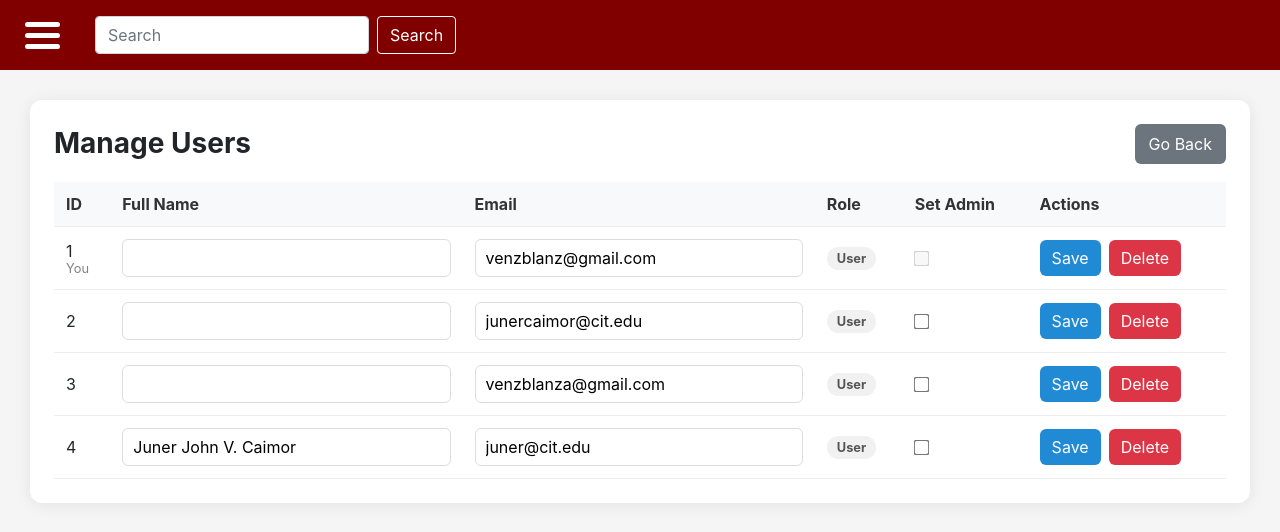
After one commit to venzblanz/wild-find-IMProject, a PHP site: page /manage-users.php in a window 1280 px wide. The commit adds this page. Shown: the top 532 px of the page. Run offline with PHP 8.4, Linux system fonts and the light colour scheme; a user stored in the database is signed in; data comes from the database, SQL or seed files in the repository.

Commit message:
manage users

```diff
--- /dev/null
+++ b/admin-side-menu.php
@@ -0,0 +1,18 @@
+<aside id="sidebar" class="sidebar closed">
+    <div class="profile-section">
+        <div class="profile-icon">
+            <img src="images/solo_white.png" alt="User Icon">
+        </div>
+
+        <p class="profile-name">
+            <?= htmlspecialchars($user['full_name']) ?>
+        </p>
+    </div>
+
+    <a href="admin-dashboard.php">Home</a>
+    <a href="profile.php">Profile</a>
+    <a href="myreports.php">My Reports</a>
+    <a href="settings.php">Settings</a>
+    <a href="map.php">Map</a>
+    <a href="login.php">Logout</a>
+</aside>
--- a/css/global.css
+++ b/css/global.css
@@ -252,3 +252,147 @@ body {
     color: black;
     padding: 8px 14px;
 }
+
+/* MAnage USers */
+.manage-users-page {
+        padding: 30px;
+    }
+
+    .manage-users-card {
+        background: #fff;
+        border-radius: 12px;
+        box-shadow: 0 2px 16px rgba(0,0,0,0.08);
+        padding: 24px;
+        width: 100%;
+    }
+
+    .manage-users-header {
+        display: flex;
+        justify-content: space-between;
+        align-items: center;
+        margin-bottom: 18px;
+    }
+
+    .manage-users-header h3 {
+        margin: 0;
+        font-weight: 700;
+    }
+
+    .table-responsive {
+        overflow-x: auto;
+    }
+
+    .users-table {
+        width: 100%;
+        border-collapse: collapse;
+    }
+
+    .users-table th,
+    .users-table td {
+        padding: 12px;
+        border-bottom: 1px solid #eee;
+        vertical-align: middle;
+        text-align: left;
+    }
+
+    .users-table th {
+        background: #f8f9fa;
+        font-weight: 700;
+        color: #333;
+    }
+
+    .users-table input[type="text"],
+    .users-table input[type="email"] {
+        width: 100%;
+        padding: 8px 10px;
+        border: 1px solid #ddd;
+        border-radius: 6px;
+    }
+
+    .admin-badge {
+        display: inline-block;
+        padding: 4px 10px;
+        border-radius: 20px;
+        background: #e8f3ff;
+        color: #218AD5;
+        font-size: 0.8rem;
+        font-weight: 700;
+    }
+
+    .user-badge {
+        display: inline-block;
+        padding: 4px 10px;
+        border-radius: 20px;
+        background: #f1f1f1;
+        color: #555;
+        font-size: 0.8rem;
+        font-weight: 700;
+    }
+
+    .action-buttons {
+        display: flex;
+        gap: 8px;
+        flex-wrap: wrap;
+    }
+
+    .btn-update {
+        background: #218AD5;
+        color: white;
+        border: none;
+        border-radius: 6px;
+        padding: 8px 12px;
+        cursor: pointer;
+    }
+
+    .btn-delete {
+        background: #dc3545;
+        color: white;
+        border: none;
+        border-radius: 6px;
+        padding: 8px 12px;
+        cursor: pointer;
+    }
+
+    .btn-update:hover {
+        background: #1F7FC4;
+    }
+
+    .btn-delete:hover {
+        background: #bb2d3b;
+    }
+
+    .btn-back {
+        display: inline-block;
+        background: #6c757d;
+        color: white;
+        text-decoration: none;
+        border-radius: 6px;
+        padding: 8px 14px;
+    }
+
+    .btn-back:hover {
+        color: white;
+        text-decoration: none;
+        background: #5c636a;
+    }
+
+    .checkbox-admin {
+        transform: scale(1.2);
+        cursor: pointer;
+    }
+
+    .alert {
+        padding: 12px 14px;
+        border-radius: 8px;
+        margin-bottom: 15px;
+    }
+
+    .alert-success {
+        background: #d1e7dd;
+        color: #0f5132;
+    }
+
+    .alert-danger {
+        background: #f8d7da;
+        color: #842029;
+    }
--- /dev/null
+++ b/manage-users.php
@@ -0,0 +1,244 @@
+    <?php
+session_start();
+require_once 'connect.php';
+
+if (!isset($_SESSION['userID'])) {
+    header("Location: login.php");
+    exit();
+}
+
+if (!isset($_SESSION['is_admin']) || (int)$_SESSION['is_admin'] !== 1) {
+    header("Location: dashboard.php");
+    exit();
+}
+
+$title = "Manage Users";
+$current_user_id = (int)$_SESSION['userID'];
+
+$success_msg = '';
+$error_msg = '';
+
+$stmt = $connection->prepare("SELECT full_name, institutionalEmail FROM users WHERE user_id = ?");
+$stmt->bind_param("i", $current_user_id);
+$stmt->execute();
+$user = $stmt->get_result()->fetch_assoc();
+$stmt->close();
+
+if (!$user) {
+    session_destroy();
+    header("Location: login.php");
+    exit();
+}
+
+if ($_SERVER['REQUEST_METHOD'] === 'POST' && isset($_POST['btnUpdateUser'])) {
+    $user_id = (int)$_POST['user_id'];
+    $full_name = trim($_POST['full_name']);
+    $institutionalEmail = trim($_POST['institutionalEmail']);
+
+    if (empty($full_name) || empty($institutionalEmail)) {
+        $error_msg = "Full name and email are required.";
+    } else {
+        if ($user_id === $current_user_id) {
+            $stmt = $connection->prepare("
+                UPDATE users
+                SET full_name = ?, institutionalEmail = ?
+                WHERE user_id = ?
+            ");
+            $stmt->bind_param("ssi", $full_name, $institutionalEmail, $user_id);
+        } else {
+            $is_admin = isset($_POST['is_admin']) ? 1 : 0;
+
+            $stmt = $connection->prepare("
+                UPDATE users
+                SET full_name = ?, institutionalEmail = ?, is_admin = ?
+                WHERE user_id = ?
+            ");
+            $stmt->bind_param("ssii", $full_name, $institutionalEmail, $is_admin, $user_id);
+        }
+
+        if ($stmt->execute()) {
+            $success_msg = "User updated successfully.";
+
+            if ($user_id === $current_user_id) {
+                $stmt2 = $connection->prepare("SELECT full_name, institutionalEmail FROM users WHERE user_id = ?");
+                $stmt2->bind_param("i", $current_user_id);
+                $stmt2->execute();
+                $user = $stmt2->get_result()->fetch_assoc();
+                $stmt2->close();
+
+                $_SESSION['email'] = $user['institutionalEmail'];
+            }
+        } else {
+            $error_msg = "Failed to update user.";
+        }
+
+        $stmt->close();
+    }
+}
+
+if ($_SERVER['REQUEST_METHOD'] === 'POST' && isset($_POST['btnDeleteUser'])) {
+    $user_id = (int)$_POST['user_id'];
+
+    if ($user_id === $current_user_id) {
+        $error_msg = "You cannot delete your own account.";
+    } else {
+        $stmt = $connection->prepare("DELETE FROM users WHERE user_id = ?");
+        $stmt->bind_param("i", $user_id);
+
+        if ($stmt->execute()) {
+            $success_msg = "User deleted successfully.";
+        } else {
+            $error_msg = "Failed to delete user. This user may have related records.";
+        }
+
+        $stmt->close();
+    }
+}
+
+$stmt = $connection->prepare("
+    SELECT user_id, full_name, institutionalEmail, is_admin
+    FROM users
+    ORDER BY user_id ASC
+");
+$stmt->execute();
+$users = $stmt->get_result();
+$stmt->close();
+?>
+
+<div class="layout">
+    <?php require_once 'admin-side-menu.php'; ?>
+
+    <main id="mainContent" class="main-content">
+        <?php require_once 'header_footer/main-header.php'; ?>
+
+        <div class="manage-users-page">
+            <div class="manage-users-card">
+                <div class="manage-users-header">
+                    <h3>Manage Users</h3>
+                    <a href="admin-dashboard.php" class="btn-back">Go Back</a>
+                </div>
+
+                <?php if (!empty($success_msg)): ?>
+                    <div class="alert alert-success">
+                        <?= htmlspecialchars($success_msg) ?>
+                    </div>
+                <?php endif; ?>
+
+                <?php if (!empty($error_msg)): ?>
+                    <div class="alert alert-danger">
+                        <?= htmlspecialchars($error_msg) ?>
+                    </div>
+                <?php endif; ?>
+
+                <div class="table-responsive">
+                    <table class="users-table">
+                        <thead>
+                            <tr>
+                                <th>ID</th>
+                                <th>Full Name</th>
+                                <th>Email</th>
+                                <th>Role</th>
+                                <th>Set Admin</th>
+                                <th>Actions</th>
+                            </tr>
+                        </thead>
+
+                        <tbody>
+                            <?php while ($rowUser = $users->fetch_assoc()): ?>
+                                <?php
+                                    $isCurrentUser = (int)$rowUser['user_id'] === $current_user_id;
+                                    $isAdmin = (int)$rowUser['is_admin'] === 1;
+                                ?>
+
+                                <tr>
+                                    <form method="POST">
+                                        <td>
+                                            <?= htmlspecialchars($rowUser['user_id']) ?>
+
+                                            <?php if ($isCurrentUser): ?>
+                                                <br>
+                                                <small style="color: gray;">You</small>
+                                            <?php endif; ?>
+
+                                            <input
+                                                type="hidden"
+                                                name="user_id"
+                                                value="<?= htmlspecialchars($rowUser['user_id']) ?>"
+                                            >
+                                        </td>
+
+                                        <td>
+                                            <input
+                                                type="text"
+                                                name="full_name"
+                                                value="<?= htmlspecialchars($rowUser['full_name']) ?>"
+                                                required
+                                            >
+                                        </td>
+
+                                        <td>
+                                            <input
+                                                type="email"
+                                                name="institutionalEmail"
+                                                value="<?= htmlspecialchars($rowUser['institutionalEmail']) ?>"
+                                                required
+                                            >
+                                        </td>
+
+                                        <td>
+                                            <?php if ($isAdmin): ?>
+                                                <span class="admin-badge">Admin</span>
+                                            <?php else: ?>
+                                                <span class="user-badge">User</span>
+                                            <?php endif; ?>
+                                        </td>
+
+                                        <td>
+                                            <input
+                                                type="checkbox"
+                                                name="is_admin"
+                                                class="checkbox-admin"
+                                                <?= $isAdmin ? 'checked' : '' ?>
+                                                <?= $isCurrentUser ? 'disabled' : '' ?>
+                                            >
+
+                                            <?php if ($isCurrentUser): ?>
+                                            <?php endif; ?>
+                                        </td>
+
+                                        <td>
+                                            <div class="action-buttons">
+                                                <button
+                                                    type="submit"
+                                                    name="btnUpdateUser"
+                                                    class="btn-update"
+                                                >
+                                                    Save
+                                                </button>
+
+                                                <button
+                                                    type="submit"
+                                                    name="btnDeleteUser"
+                                                    class="btn-delete"
+                                                    onclick="return confirm('Are you sure you want to delete this user?');"
+                                                    <?= $isCurrentUser ? 'disabled' : '' ?>
+                                                >
+                                                    Delete
+                                                </button>
+
+                                                <?php if ($isCurrentUser): ?>
+                                                <?php endif; ?>
+                                            </div>
+                                        </td>
+                                    </form>
+                                </tr>
+                            <?php endwhile; ?>
+                        </tbody>
+                    </table>
+                </div>
+            </div>
+        </div>
+    </main>
+</div>
+
+<?php require_once 'header_footer/footer.php'; ?>
```
Also changed, not shown: admin-dashboard.php (added, +64 -0 lines), database/manage-users.php (added, +244 -0 lines), login.php (+8 -2 lines), profile.php (+7 -1 lines).
